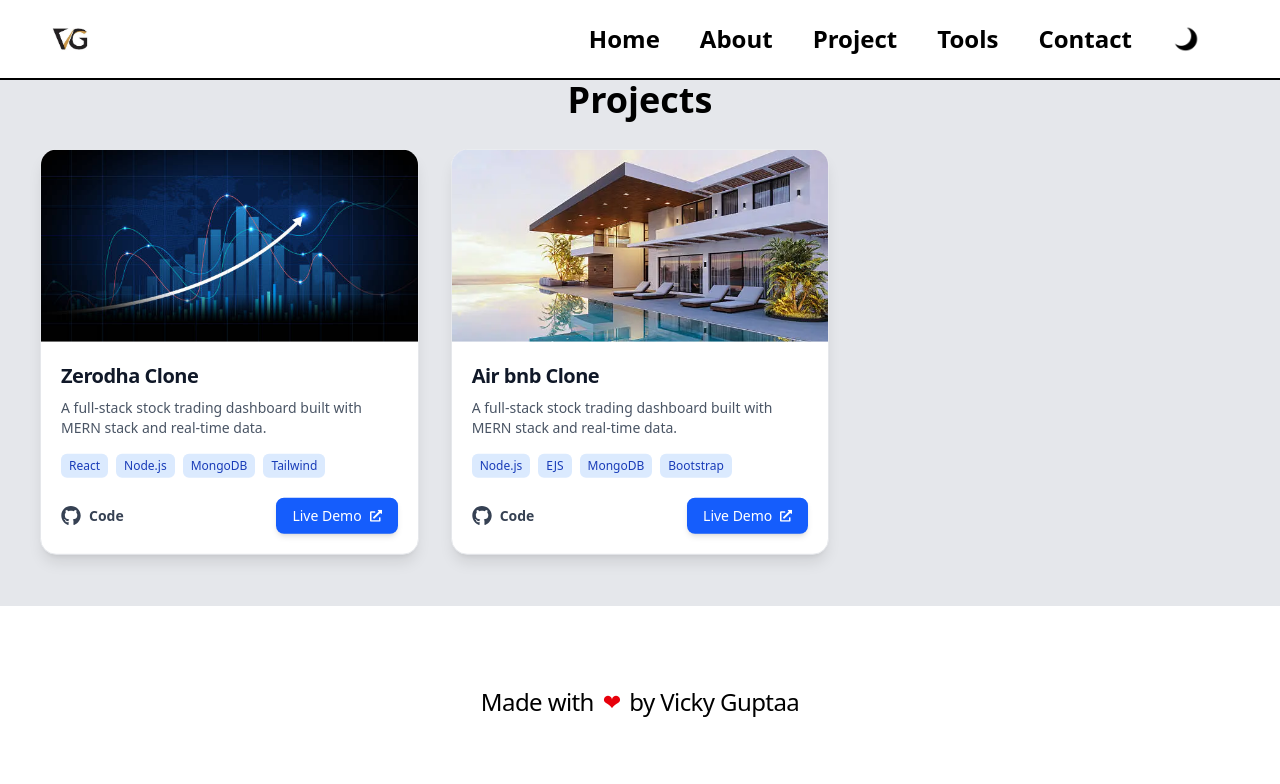
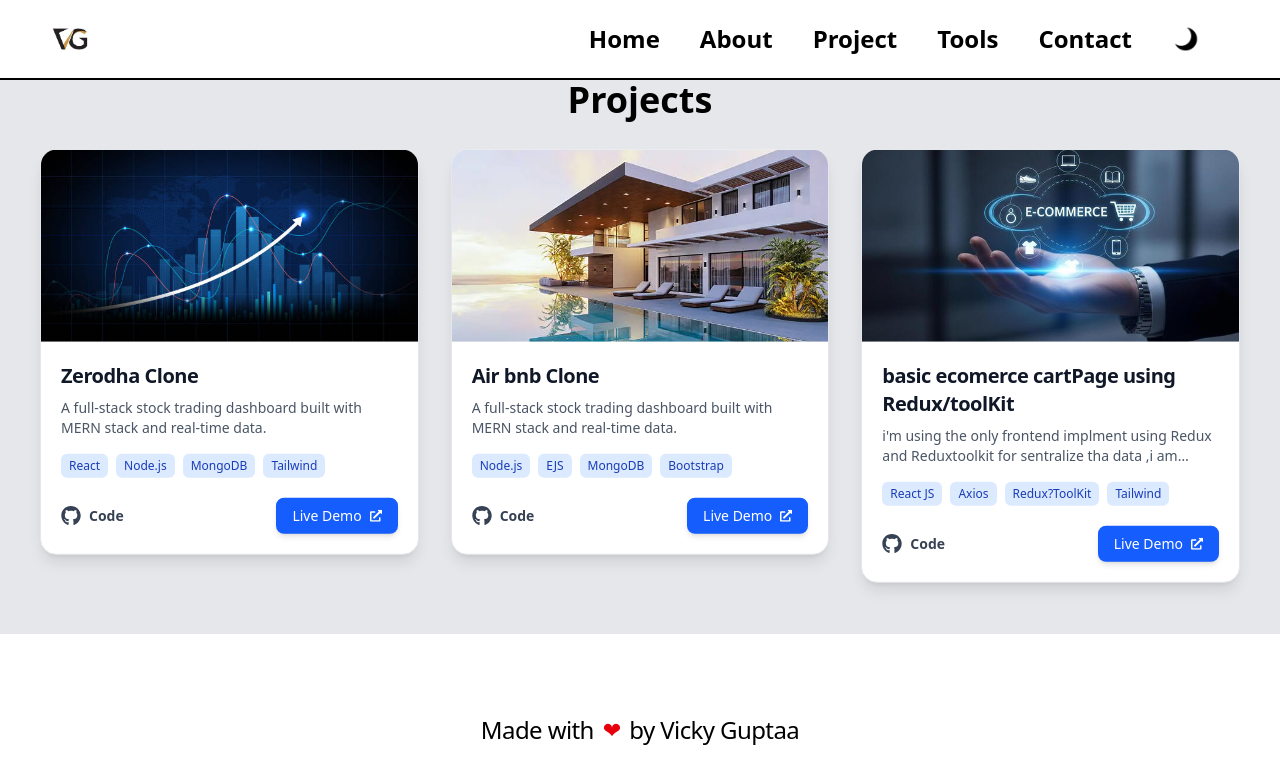
Before and after one commit to vicky-raj56/Portfolio, a React (Vite) app: page /project in a window 1280 px wide. Shown: the top 784 px of the page. Built offline with nearby package versions, Linux system fonts and the light colour scheme.

Commit message:
ecmercePage project link added

```diff
--- a/src/components/ProjectCards.jsx
+++ b/src/components/ProjectCards.jsx
@@ -23,6 +23,16 @@
       image: "/airbnb-image-2223376026-612x612.webp",
       githubLink: "https://github.com/vicky-raj56/Airbnb-like-project-",
       liveLink: "https://tripnest-8xs3.onrender.com/listings",
+    },
+
+    {
+      title: "basic ecomerce cartPage using Redux/toolKit ",
+      description:
+        "i'm using the only frontend implment using Redux and Reduxtoolkit for sentralize tha data ,i am continue to build full ecomerce .",
+      techStack: ["React JS", "Axios", "Redux?ToolKit", "Tailwind"],
+      image: "/ecomerce.jpg",
+      githubLink: "https://github.com/vicky-raj56/ecomerceCartPage",
+      liveLink: "https://vickyecomercepage.vercel.app/",
     },
   ];
 
--- a/src/components/SocialMedia.jsx
+++ b/src/components/SocialMedia.jsx
@@ -3,12 +3,15 @@
 import { Github, Instagram } from "lucide-react";
 import { FaLinkedinIn } from "react-icons/fa";
 
-
 function SocialMedia() {
   return (
     <div>
       <div className="links flex items-center text-2xl mt-2 pl-10 gap-3">
-        <Link to={"https://github.com/"} target="_blank " rel="noreferrer">
+        <Link
+          to={"https://github.com/vicky-raj56"}
+          target="_blank "
+          rel="noreferrer"
+        >
           <Github />
         </Link>
         <Link to={"#"} target="_blank">
```
Also changed, not shown: public/ecomerce.jpg (added).
